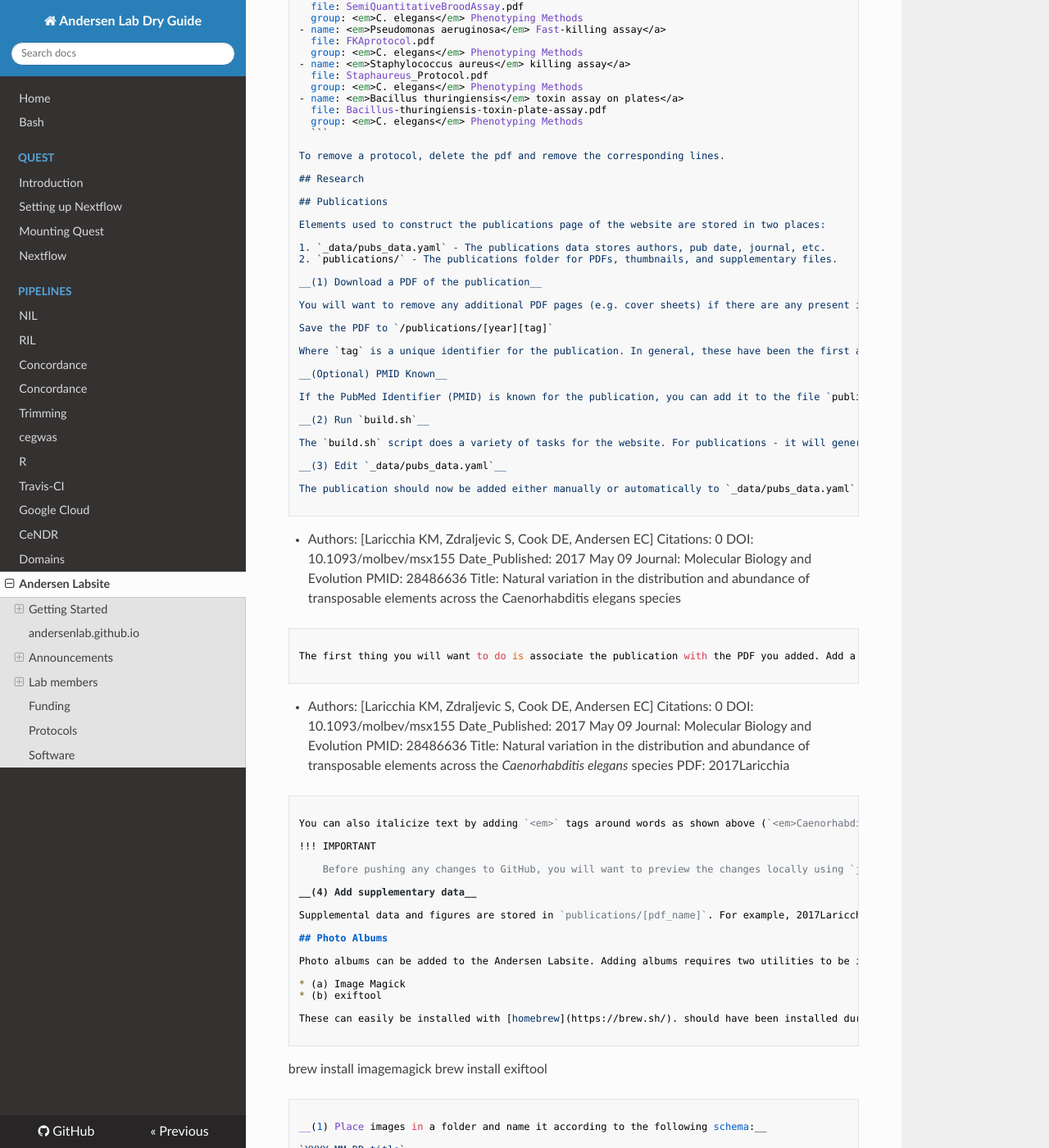
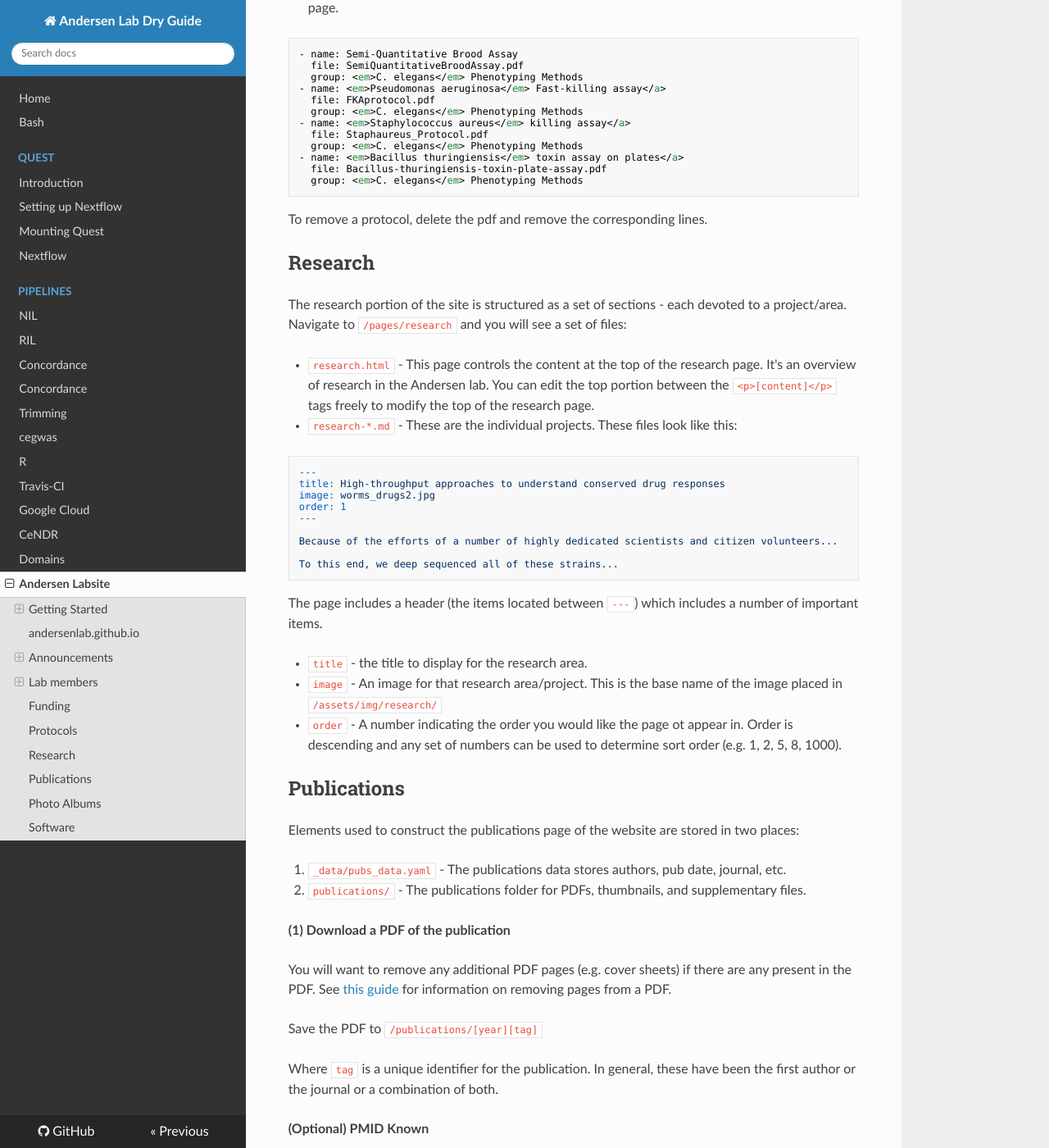
Before and after one commit to AndersenLab/dry-guide, an MkDocs documentation site: the page built from docs/labsite.md, in a window 1280 px wide and 1400 px high, scrolled down 5482 px. Shown: the whole window at 82% size. Built offline with MkDocs 1.6.1, drawn with Linux system fonts in a browser that asks for light colours; nearby versions of some CDN libraries; old or Windows-style settings are respelled for this version of MkDocs; some of the changed text lies outside the part shown.

Commit message:
Add research section

````diff
--- a/docs/labsite.md
+++ b/docs/labsite.md
@@ -237,11 +237,34 @@ Protocols are stored in the `protocols/` folder and their titles and pdfs are ma
 - name: <em>Bacillus thuringiensis</em> toxin assay on plates</a>
   file: Bacillus-thuringiensis-toxin-plate-assay.pdf
   group: <em>C. elegans</em> Phenotyping Methods
-  ```
+```
 
 To remove a protocol, delete the pdf and remove the corresponding lines.
 
 ## Research
+
+The research portion of the site is structured as a set of sections - each devoted to a project/area. Navigate to `/pages/research` and you will see a set of files:
+
+* `research.html` - This page controls the content at the top of the research page. It's an overview of research in the Andersen lab. You can edit the top portion between the `<p>[content]</p>` tags freely to modify the top of the research page.
+* `research-*.md` - These are the individual projects. These files look like this:
+
+```
+---
+title: High-throughput approaches to understand conserved drug responses
+image: worms_drugs2.jpg
+order: 1
+---
+
+Because of the efforts of a number of highly dedicated scientists and citizen volunteers...
+
+To this end, we deep sequenced all of these strains...
+```
+
+The page includes a header (the items located between `---`) which includes a number of important items.
+
+* `title` - the title to display for the research area.
+* `image` - An image for that research area/project. This is the base name of the image placed in `/assets/img/research/`
+* `order` - A number indicating the order you would like the page ot appear in. Order is descending and any set of numbers can be used to determine sort order (e.g. 1, 2, 5, 8, 1000).
 
 ## Publications
 
````
